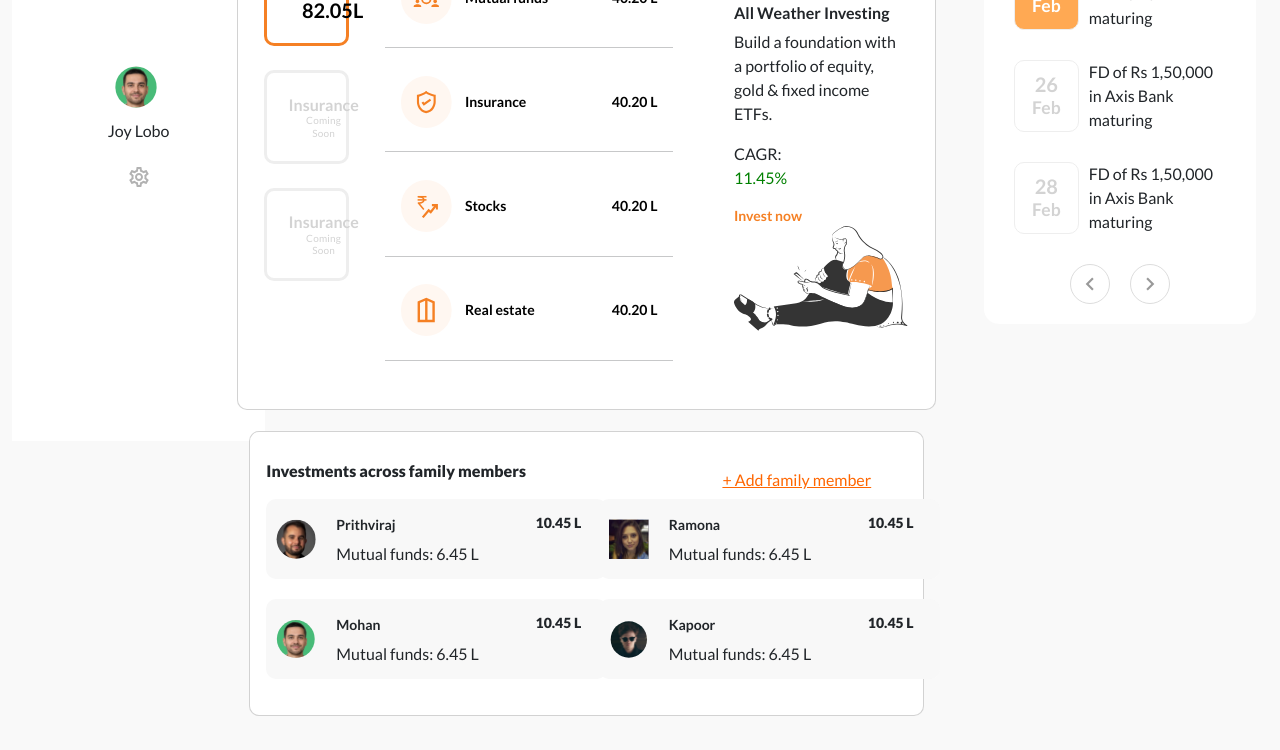
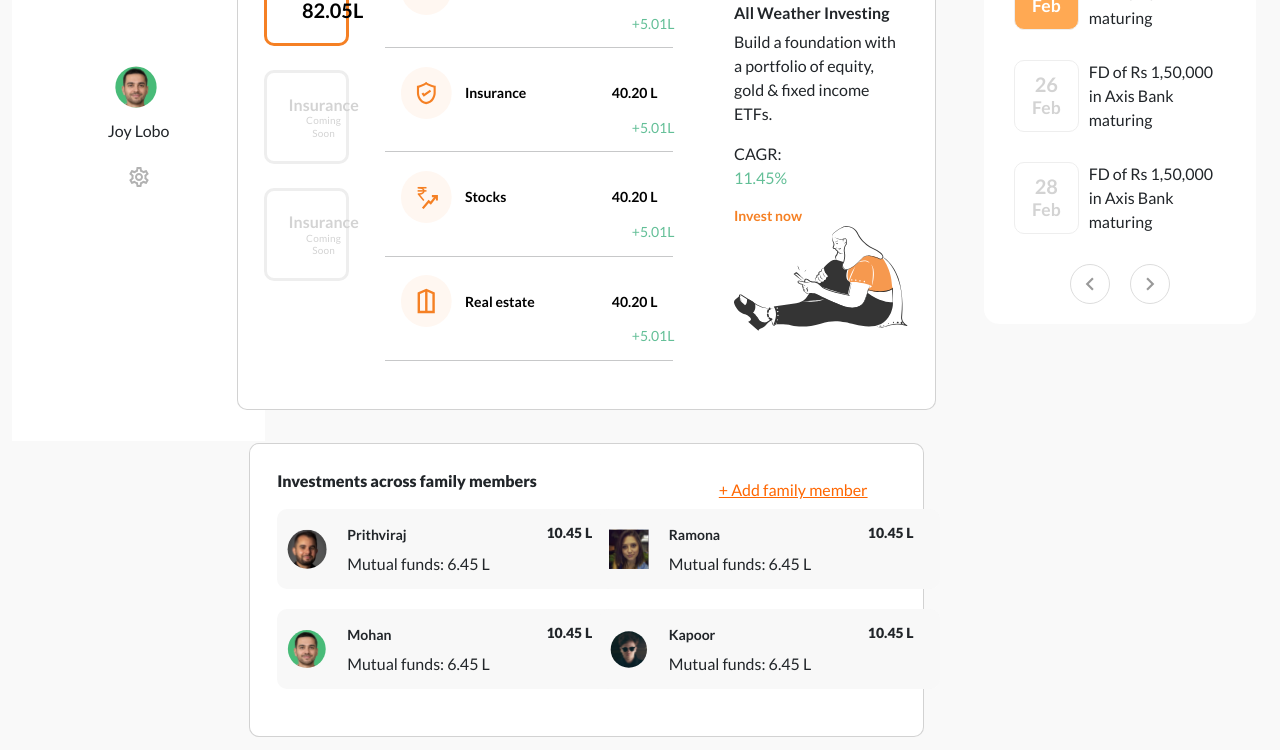
Before and after one commit to adityavashistha5479/ced-test, an Angular app: page / in a window 1280 px wide. Shown: the part 420-1170 px from the top of the page. Built offline with nearby package versions, Linux system fonts and the light colour scheme.

Commit message:
Responsive changes

```diff
--- a/src/app/investments-family/investments-family.component.css
+++ b/src/app/investments-family/investments-family.component.css
@@ -26,20 +26,19 @@ body {
 
 .card-custom {
   border-radius: 10px;
-  margin-bottom: 20px;
+  margin-bottom: 5%;
+  margin-top: 5%
 }
 .card-header-custom {
   background: linear-gradient(to right, #ffecd2, #fcb69f);
   border-radius: 15px 15px 0 0;
-  padding: 20px;
   color: #333;
+  ;
 }
 .card-body-custom {
   width: 100%;
   height: 100%;
-  gap: 0px;
-  opacity: 0px;
-  margin-top: 2%;
+  padding: 4%;
 }
 
 .family-members {
@@ -95,3 +94,17 @@ body {
   margin-top: -10%;
   margin-right: 5%;
 }
+
+@media screen and (min-width: 480px) {
+  .family-members .member-card {
+    display: flex;
+    flex-direction: row;
+    /* align-items: center;
+    padding: 10px;
+    margin-bottom: 20px;
+    background-color: #f8f8f8;
+    width: 341px;
+    height: 80px;
+    border-radius: 10px; */
+  }
+}
--- a/src/app/investments-family/investments-family.component.html
+++ b/src/app/investments-family/investments-family.component.html
@@ -15,7 +15,7 @@
       </div>
       <div class="family-members">
         <div class="row">
-          <div class="col-6">
+          <div class="col-12 col-lg-6 col-md-12">
             <div class="member-card">
               <svg
                 width="40"
@@ -78,7 +78,7 @@
               <span class="ms-auto member-amount"><b>10.45 L</b></span>
             </div>
           </div>
-          <div class="col-6">
+          <div class="col-12 col-lg-6 col-md-12">
             <div class="member-card">
               <svg
                 width="40"
@@ -125,7 +125,7 @@
           </div>
         </div>
         <div class="row">
-          <div class="col-6">
+          <div class="col-12 col-lg-6 col-md-12">
             <div class="member-card">
               <svg
                 width="40"
@@ -171,7 +171,7 @@
               <span class="ms-auto member-amount"><b>10.45 L</b></span>
             </div>
           </div>
-          <div class="col-6">
+          <div class="col-12 col-lg-6 col-md-12">
             <div class="member-card">
               <svg
                 width="40"
--- a/src/app/main-dashboard/main-dashboard.component.css
+++ b/src/app/main-dashboard/main-dashboard.component.css
@@ -147,8 +147,8 @@
 }
 
 .cagr {
-  color: green;
-  font-weight: 500;
+  color: #63BF97;
+  font-weight: 400;
 }
 
 .calendar-item {
@@ -287,3 +287,11 @@
 .custom-margin {
   margin-left: 2%;
 }
+
+.profit{
+  float: right;
+  margin-left: 90%;
+  color: #63BF97;
+  ;
+  font-weight: 400;
+}
--- a/src/app/main-dashboard/main-dashboard.component.html
+++ b/src/app/main-dashboard/main-dashboard.component.html
@@ -186,8 +186,13 @@
                       />
                     </svg>
 
-                    Mutual funds <span class="ms-auto">40.20 L</span>
+                    Mutual funds <span class="ms-auto">40.20 L
+
+                    </span><br>
+                    <span class="profit">+5.01L</span>
+
                   </a>
+
                   <hr class="line-divide" />
                   <a class="nav-link middle-card" href="#">
                     <svg
@@ -224,7 +229,9 @@
                       />
                     </svg>
 
-                    Insurance <span class="ms-auto">40.20 L<br /></span>
+                    Insurance <span class="ms-auto">40.20 L</span>
+                    <br>
+                      <span class="profit">+5.01L</span>
                   </a>
 
                   <hr class="line-divide" />
@@ -268,6 +275,8 @@
                     </svg>
 
                     Stocks <span class="ms-auto">40.20 L</span>
+                    <br>
+                    <span class="profit">+5.01L</span>
                   </a>
                   <hr class="line-divide" />
                   <a class="nav-link middle-card" href="#">
@@ -300,6 +309,8 @@
                     </svg>
 
                     Real estate <span class="ms-auto">40.20 L</span>
+                    <br>
+                      <span class="profit">+5.01L</span>
                   </a>
                   <hr class="line-divide" />
                 </nav>
@@ -534,9 +545,15 @@
             </div>
           </div>
         </div>
+
       </div>
       <app-investments-family></app-investments-family>
+
     </div>
+
+
+
+
 
     <div class="card card-custom lower-card">
       <div class="row">
```
